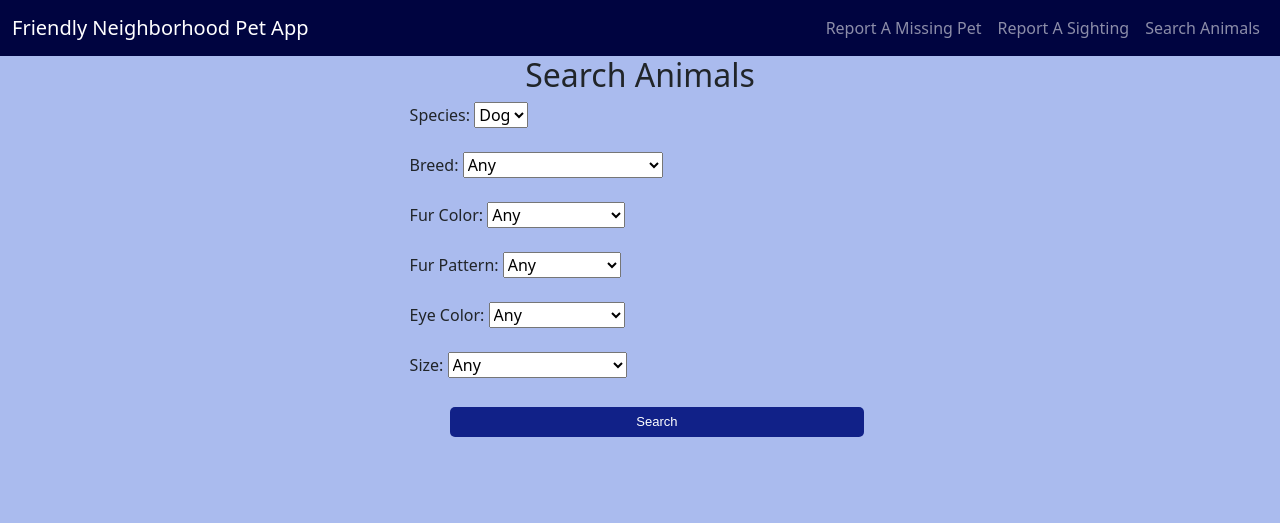
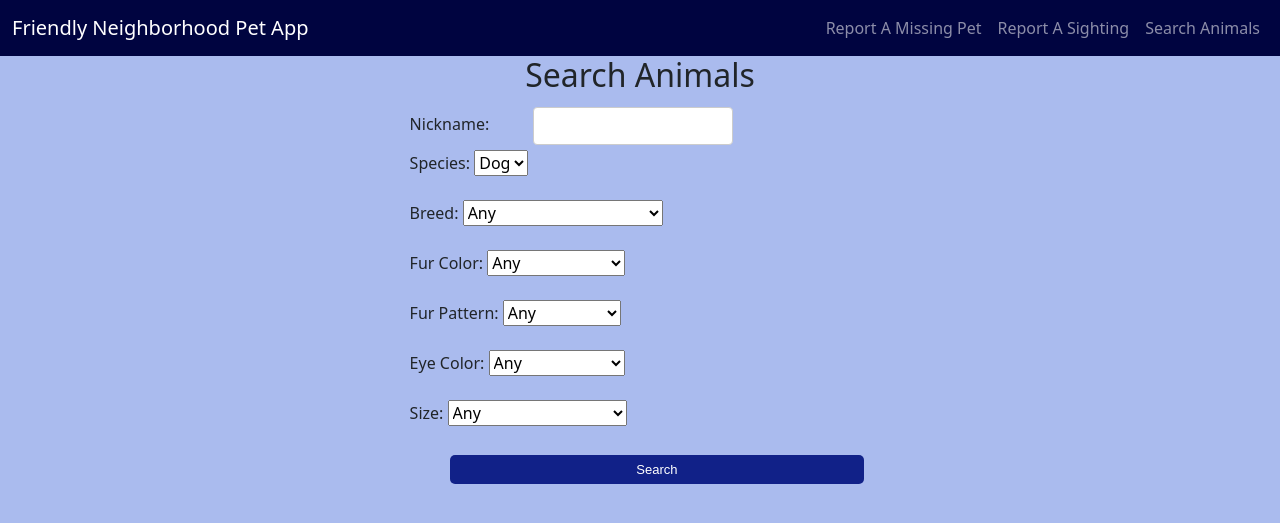
Before and after one commit to jelainhart/fnpa, a PHP site: page /cs4640/searchanimals.php in a window 1280 px wide. Shown: the top 523 px of the page. Run offline with PHP 8.4, Linux system fonts and the light colour scheme.

Commit message:
added searching by nickname

```diff
--- a/searchanimals-db.php
+++ b/searchanimals-db.php
@@ -1,9 +1,8 @@
 <?php
 require("connect-db.php");
 
-function searchPets($criteria) {
+function searchPets($criteria, $nickname) {
     global $db;
-    //print_r($criteria);
 
     $sql = "SELECT A.*,
             P.nickname AS pet_nickname,
@@ -49,6 +48,9 @@ function searchPets($criteria) {
     if ($criteria['pet_size'] !== "Any") {
         $sql .= " AND pet_size = :pet_size";
     }
+    if (!empty($nickname)) {
+        $sql .= " AND (P.nickname = :nickname OR S.nickname = :nickname)";
+    }
 
     $statement = $db->prepare($sql);
 
@@ -70,9 +72,12 @@ function searchPets($criteria) {
     if ($criteria['pet_size'] !== "Any") {
         $statement->bindValue(':pet_size', $criteria['pet_size']);
     }
+    if (!empty($nickname)) {
+        $statement->bindValue(':nickname', $nickname);
+    }
+
     $statement->execute();
     $animals = $statement->fetchAll(PDO::FETCH_ASSOC);
-    //print_r($animals);
     return $animals;
 }
 ?>
--- a/searchanimals.php
+++ b/searchanimals.php
@@ -25,6 +25,10 @@ require("searchanimals-db.php"); // Include the file containing search functiona
         </div>
         <div>
             <form method="post" action="searchanimals.php">
+
+                <label for="nickname">Nickname:</label>
+                    <input type="text" id="nickname" name="nickname" style="width: 200px;">
+                <br>
                 <label for="species">Species:</label>
                 <select id="species" name="species">
                 <option value="Dog">Dog</option>
@@ -350,7 +354,6 @@ require("searchanimals-db.php"); // Include the file containing search functiona
                     <option value="Very Large">Very Large (&gt;100 lbs)</option>
                 </select><br><br>
 
-
                 <input type="submit" name="search" value="Search">
             </form>
         </div>
@@ -367,7 +370,9 @@ require("searchanimals-db.php"); // Include the file containing search functiona
                 'pet_size' => $_POST['pet_size']
             );
 
-            $animals = searchPets($searchCriteria);
+            $nickname = isset($_POST['nickname']) ? $_POST['nickname'] : '';
+
+            $animals = searchPets($searchCriteria, $nickname);
 
             foreach ($animals as $animal) {
                 //echo "Animal ID: " . $animal['animal_id'] . "<br>";
@@ -377,6 +382,7 @@ require("searchanimals-db.php"); // Include the file containing search functiona
                 if (!empty($animal['pet_nickname'])) {
                     echo '<h3 style="background: lavender;">Pet</h3>';
                     echo "<div>";
+                    echo "<p>Species: " . $animal['species'] . "</p>";
                     echo "<p>Nickname: " . $animal['pet_nickname'] . "</p>";
 
                 }
@@ -384,6 +390,7 @@ require("searchanimals-db.php"); // Include the file containing search functiona
                 elseif (!empty($animal['pet_condition'])) {
                     echo '<h3 style="background: pink">Lost Animal</h3>';
                     echo "<div>";
+                    echo "<p>Species: " . $animal['species'] . "</p>";
                     echo "<p>Condition: " . $animal['pet_condition'] . "</p>";
                     echo "<p>Street Name: " . $animal['found_street_name'] . "</p>";
                     echo "<p>Zip Code: " . $animal['found_zip_code'] . "</p>";
@@ -393,6 +400,7 @@ require("searchanimals-db.php"); // Include the file containing search functiona
                 elseif (!empty($animal['stray_nickname'])) {
                     echo '<h3 style="background: #89CFF0">Stray</h3>';
                     echo "<div>";
+                    echo "<p>Species: " . $animal['species'] . "</p>";
                     echo "<p>Stray Nickname: " . $animal['stray_nickname'] . "</p>";
                     echo "<p>Zip Code: " . $animal['zip_code'] . "</p>";
                     echo "<p>Sociability: " . $animal['sociability'] . "</p>";
@@ -401,7 +409,7 @@ require("searchanimals-db.php"); // Include the file containing search functiona
                 else {
                     echo "<p>Animal information not available.</p>";
                 }
-                echo "<p>Species: " . $animal['species'] . "</p>";
+
                 echo "<p>Breed: " . $animal['breed'] . "</p>";
                 echo "<p>Fur Color: " . $animal['fur_color'] . "</p>";
                 echo "<p>Fur Pattern: " . $animal['fur_pattern'] . "</p>";
```
Lines whose indentation alone changed are shown as unchanged.
